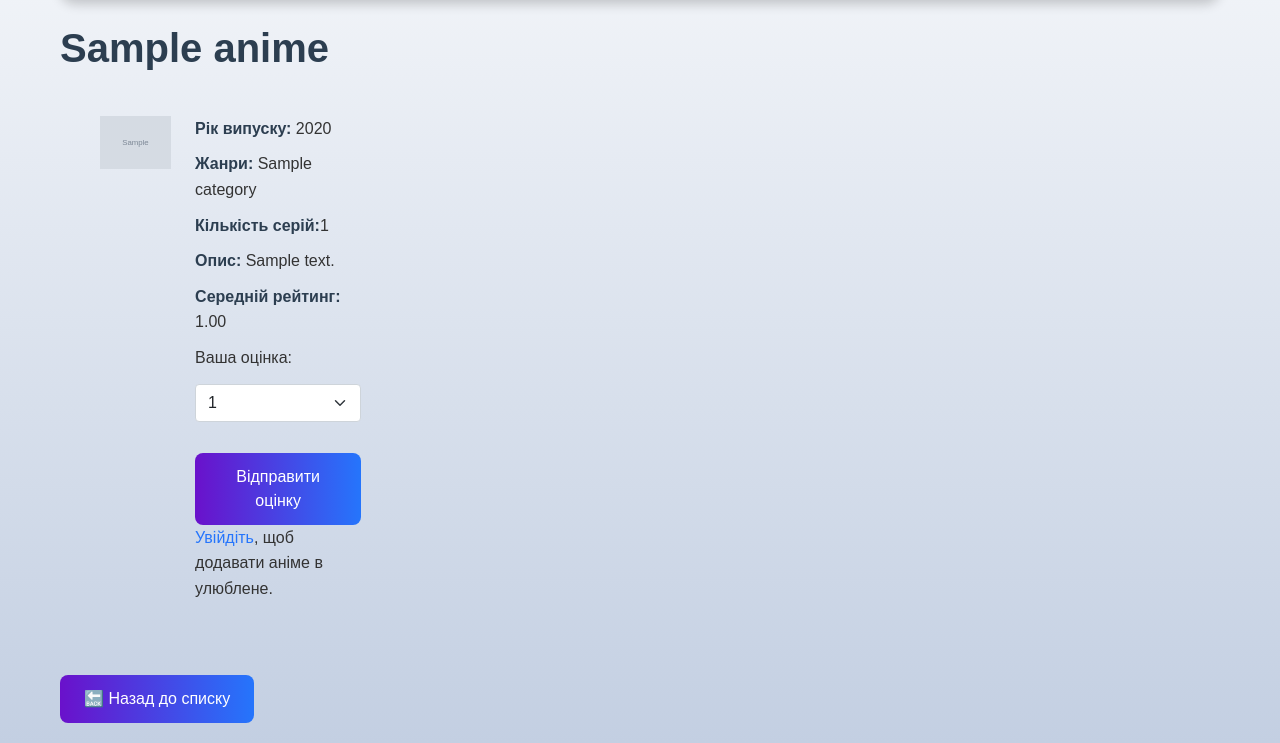
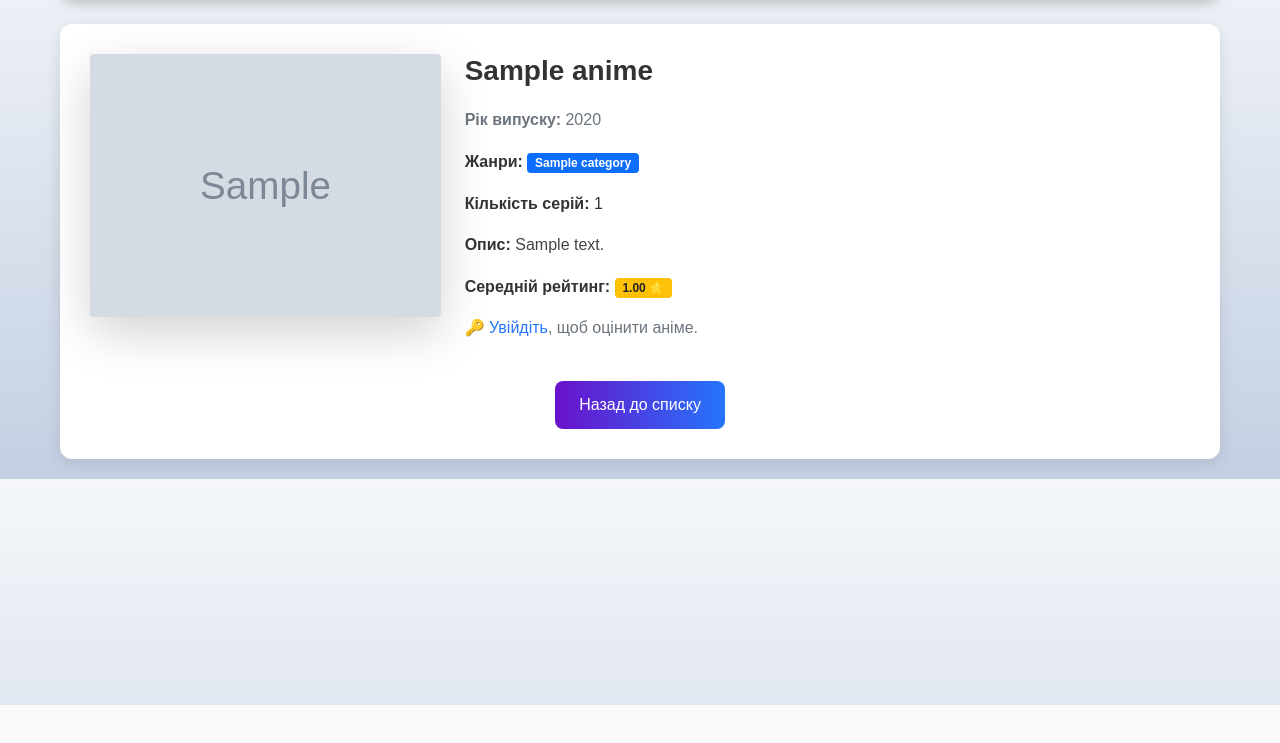
Before and after one commit to Head-Shot-53/anime_website, a Django app: page /1/ in a window 1280 px wide. Shown: the part 95-838 px from the top of the page. After the commit the page ends 800 px from the top, so only its background shows below. Run offline with Django 5.2, Linux system fonts and the light colour scheme; tables that the repository leaves empty hold one stand-in row (values such as "Sample post"); grey boxes marked "Sample" are stand-in pictures.

Commit message:
зробив більш гарним , та переробив форму ставлення оцінки

```diff
--- a/anime_list/templates/anime_list/anime_detail.html
+++ b/anime_list/templates/anime_list/anime_detail.html
@@ -1,75 +1,100 @@
 {% extends 'base.html' %}
+{% load static %}
+
+{% block title %}{{ anime.title }} - Деталі{% endblock %}
 
 {% block content %}
-    <h1 class="my-4">{{ anime.title }}</h1>
-
-    <div class="container anime-container">
+<div class="container mt-4 anime-detail-container">
     <div class="row">
-            <div class="col-md-4 mb-3">
+        <!-- Зображення аніме -->
+        <div class="col-md-4 text-center">
             {% if anime.image %}
-                    <img src="{{ anime.image.url }}" class="img-fluid" alt="{{ anime.title }}">
+                <img src="{{ anime.image.url }}" class="anime-detail-img img-fluid rounded shadow-lg" alt="{{ anime.title }}">
+            {% else %}
+                <img src="{% static 'images/default-anime.jpg' %}" class="anime-detail-img img-fluid rounded shadow-lg" alt="No image">
             {% endif %}
         </div>
+
+        <!-- Інформація про аніме -->
         <div class="col-md-8">
-                <p><strong>Рік випуску:</strong> {% if anime.release_year %}{{ anime.release_year }}{% else %}Немає даних{% endif %}</p>
-                <p><strong>Жанри:</strong>
+            <h1 class="anime-title">{{ anime.title }}</h1>
+            <p class="text-muted"><i class="fas fa-calendar-alt"></i> <strong>Рік випуску:</strong> {{ anime.release_year|default:"Немає даних" }}</p>
+
+            <p><i class="fas fa-layer-group"></i> <strong>Жанри:</strong>
                 {% for category in anime.categories.all %}
-                        {{ category.name }}{% if not forloop.last %}, {% endif %}
+                    <span class="badge bg-primary">{{ category.name }}</span>
                 {% empty %}
-                        Немає даних
+                    <span class="text-muted">Немає даних</span>
                 {% endfor %}
             </p>
-                <p><strong>Кількість серій:</strong>{% if anime.number_of_series %}{{ anime.number_of_series}}{% else %}Не вказано{% endif %}</p>
-                <p><strong>Опис:</strong> {% if anime.description %}{{ anime.description }}{% else %}Немає опису{% endif %}</p>
-                <p><strong>Середній рейтинг:</strong>
+
+            <p><i class="fas fa-film"></i> <strong>Кількість серій:</strong> {{ anime.number_of_series|default:"Не вказано" }}</p>
+
+            <p><i class="fas fa-info-circle"></i> <strong>Опис:</strong>
+                <span class="anime-description">{{ anime.description|default:"Немає опису" }}</span>
+            </p>
+
+            <p><i class="fas fa-star"></i> <strong>Середній рейтинг:</strong>
                 {% if average_rating %}
-                        {{ average_rating|floatformat:2 }}
+                    <span class="badge bg-warning text-dark">{{ average_rating|floatformat:2 }} ⭐</span>
                 {% else %}
-                        Оцінок ще немає
+                    <span class="text-muted">Оцінок ще немає</span>
                 {% endif %}
             </p>
 
-                <!-- Форма для оцінки -->
-                <form method="post">
+            <!-- Форма для оцінки (зірочки) -->
+            {% if user.is_authenticated %}
+                <form method="post" id="ratingForm">
                     {% csrf_token %}
-                    <div class="mb-3">
-                        <label for="score" class="form-label">Ваша оцінка:</label>
-                        <select name="score" id="score" class="form-select">
-                            <option value="1">1</option>
-                            <option value="2">2</option>
-                            <option value="3">3</option>
-                            <option value="4">4</option>
-                            <option value="5">5</option>
-                            <option value="6">6</option>
-                            <option value="7">7</option>
-                            <option value="8">8</option>
-                            <option value="9">9</option>
-                            <option value="10">10</option>
-                        </select>
+                    <div class="star-rating">
+                        <input type="radio" name="score" value="10" id="star10"><label for="star10">★</label>
+                        <input type="radio" name="score" value="9" id="star9"><label for="star9">★</label>
+                        <input type="radio" name="score" value="8" id="star8"><label for="star8">★</label>
+                        <input type="radio" name="score" value="7" id="star7"><label for="star7">★</label>
+                        <input type="radio" name="score" value="6" id="star6"><label for="star6">★</label>
+                        <input type="radio" name="score" value="5" id="star5"><label for="star5">★</label>
+                        <input type="radio" name="score" value="4" id="star4"><label for="star4">★</label>
+                        <input type="radio" name="score" value="3" id="star3"><label for="star3">★</label>
+                        <input type="radio" name="score" value="2" id="star2"><label for="star2">★</label>
+                        <input type="radio" name="score" value="1" id="star1"><label for="star1">★</label>
                     </div>
-                    <button type="submit" class="btn btn-success">Відправити оцінку</button>
+                    <!-- <button type="submit" class="btn btn-success"><i class="fas fa-check"></i> Відправити оцінку</button> -->
                 </form>
+            {% else %}
+                <p class="text-muted"><a href="{% url 'login' %}">🔑 Увійдіть</a>, щоб оцінити аніме.</p>
+            {% endif %}
 
             <!-- Додавання в улюблене -->
             {% if user.is_authenticated %}
-                    <form action="{% url 'toggle_favorite' anime.id %}" method="post">
+                <form action="{% url 'toggle_favorite' anime.id %}" method="post" class="favorite-form mt-3">
                     {% csrf_token %}
-                        <button type="submit" class="btn btn-warning">
+                    <button type="submit" class="btn {% if anime in user.favoriteanime_set.all %}btn-danger{% else %}btn-warning{% endif %}">
                         {% if anime in user.favoriteanime_set.all %}
-                                Видалити з улюблених
+                            ❌ Видалити з улюблених
                         {% else %}
-                                Додати в улюблене ❤️
+                            ❤️ Додати в улюблене
                         {% endif %}
                     </button>
                 </form>
-                {% else %}
-                    <p><a href="{% url 'login' %}">Увійдіть</a>, щоб додавати аніме в улюблене.</p>
             {% endif %}
-
-            </div>
         </div>
     </div>
 
-    <!-- Кнопка для повернення до списку -->
-    <a href="{% url 'anime_list' %}" class="btn btn-secondary mt-4">🔙 Назад до списку</a>
+    <!-- Кнопка повернення -->
+    <div class="text-center mt-4">
+        <a href="{% url 'anime_list' %}" class="btn btn-secondary"><i class="fas fa-arrow-left"></i> Назад до списку</a>
+    </div>
+</div>
+
+<!-- JavaScript для зіркового рейтингу -->
+<script>
+    document.addEventListener("DOMContentLoaded", function() {
+        const stars = document.querySelectorAll('.star-rating input');
+        stars.forEach(star => {
+            star.addEventListener('change', function() {
+                document.getElementById("ratingForm").submit();
+            });
+        });
+    });
+</script>
 {% endblock %}
```
Lines whose indentation alone changed are shown as unchanged.
